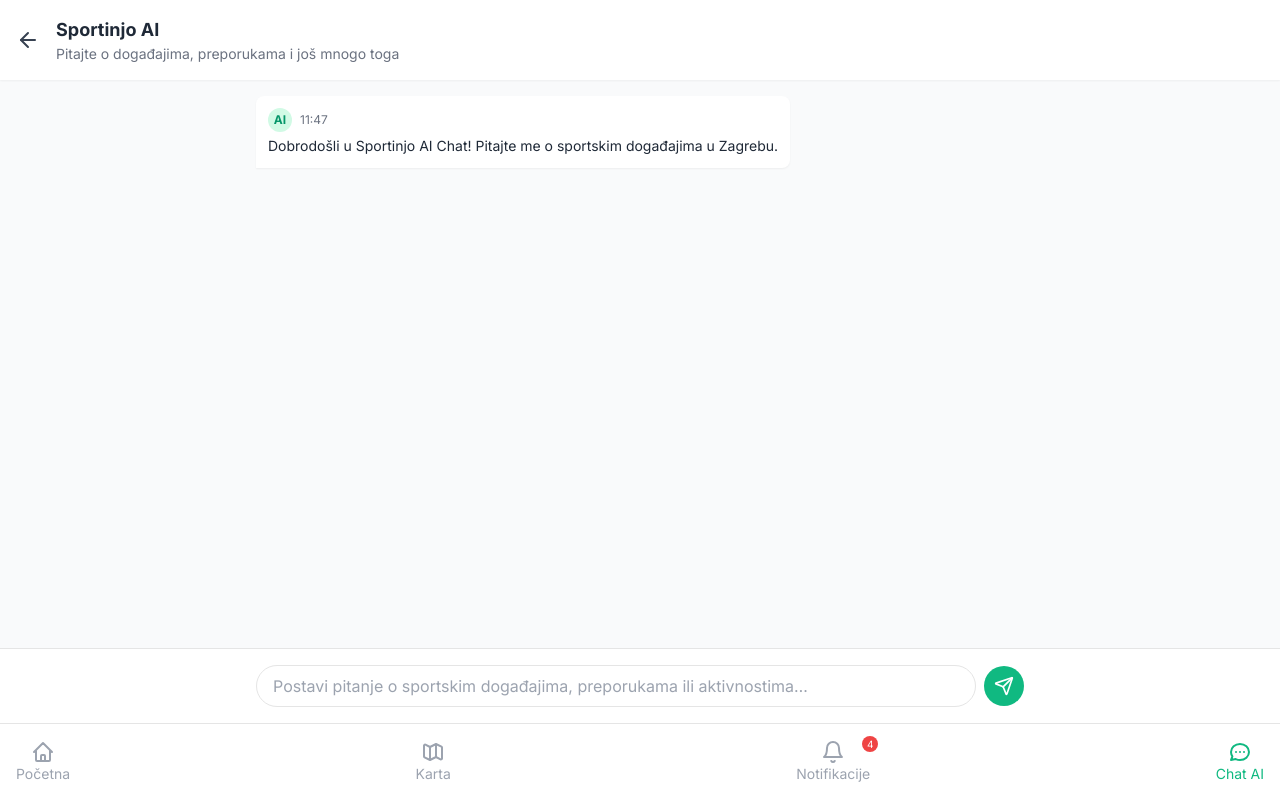
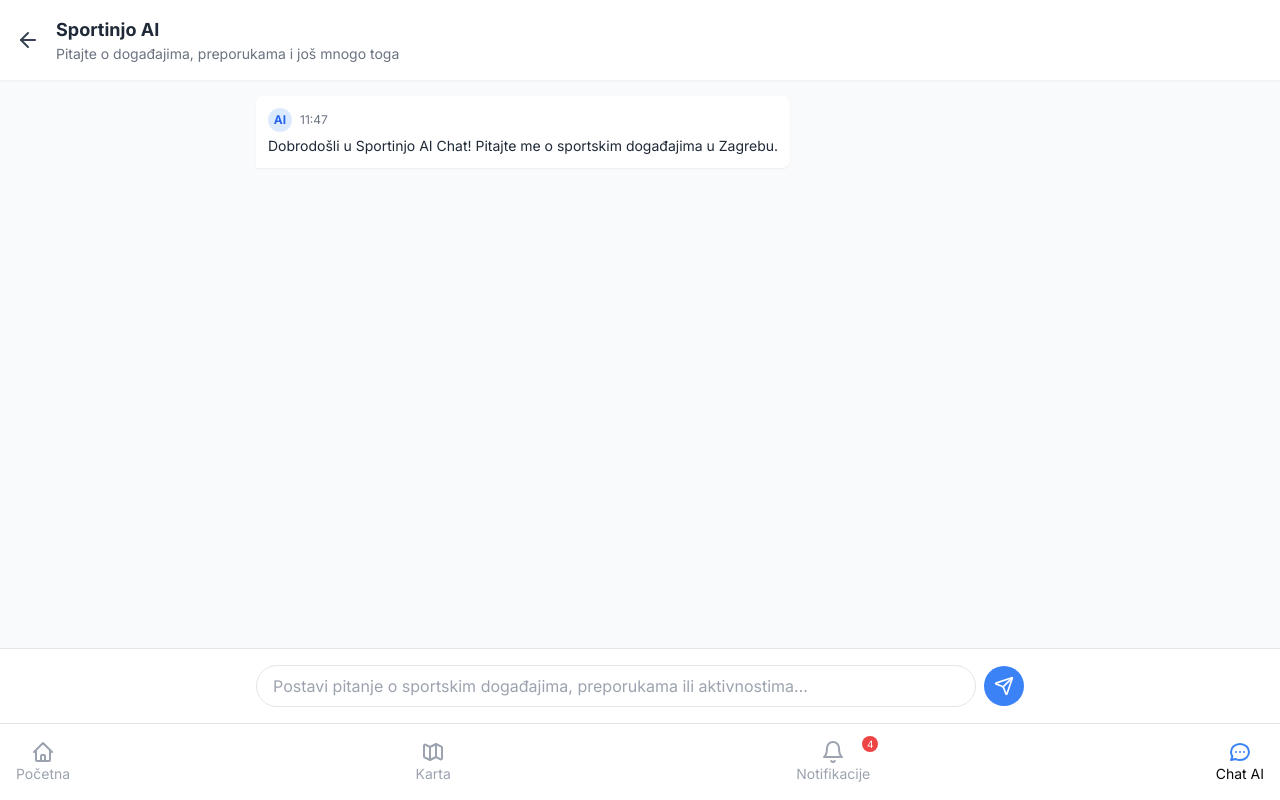
Before and after one commit to kvrancic/sportinjo, a Next.js app: page /chat in a window 1280 px wide. Built offline with nearby package versions, Linux system fonts and the light colour scheme.

Commit message:
boja u chatu

```diff
--- a/app/chat/page.tsx
+++ b/app/chat/page.tsx
@@ -149,7 +149,7 @@ export default function ChatPage() {
               <div
                 className={`max-w-[80%] rounded-lg p-3 ${
                   message.sender === "user"
-                    ? "bg-emerald-500 text-white rounded-br-none"
+                    ? "bg-blue-500 text-white rounded-br-none"
                     : "bg-white shadow-sm rounded-bl-none"
                 }`}
               >
@@ -157,14 +157,14 @@ export default function ChatPage() {
                   <div
                     className={`w-6 h-6 rounded-full flex items-center justify-center mr-2 ${
                       message.sender === "user"
-                        ? "bg-emerald-600"
-                        : "bg-emerald-100"
+                        ? "bg-blue-600"
+                        : "bg-blue-100"
                     }`}
                   >
                     {message.sender === "user" ? (
                       <User className="w-4 h-4 text-white" />
                     ) : (
-                      <div className="text-emerald-600 font-bold text-xs">
+                      <div className="text-blue-600 font-bold text-xs">
                         AI
                       </div>
                     )}
@@ -172,7 +172,7 @@ export default function ChatPage() {
                   <span
                     className={`text-xs ${
                       message.sender === "user"
-                        ? "text-emerald-100"
+                        ? "text-blue-100"
                         : "text-gray-500"
                     }`}
                   >
@@ -233,7 +233,7 @@ export default function ChatPage() {
                           </div>
                           <Link
                             href={`/event/${event.id}`}
-                            className="mt-2 flex items-center text-xs font-medium text-emerald-600"
+                            className="mt-2 flex items-center text-xs font-medium text-blue-600"
                           >
                             <span>Pogledaj detalje</span>
                             <ExternalLink className="w-3 h-3 ml-1" />
@@ -252,8 +252,8 @@ export default function ChatPage() {
             <div className="flex justify-start">
               <div className="max-w-[80%] rounded-lg p-3 bg-white shadow-sm rounded-bl-none">
                 <div className="flex items-center mb-1">
-                  <div className="w-6 h-6 rounded-full flex items-center justify-center mr-2 bg-emerald-100">
-                    <div className="text-emerald-600 font-bold text-xs">AI</div>
+                  <div className="w-6 h-6 rounded-full flex items-center justify-center mr-2 bg-blue-100">
+                    <div className="text-blue-600 font-bold text-xs">AI</div>
                   </div>
                   <span className="text-xs text-gray-500">
                     {new Date().toLocaleTimeString("hr-HR", {
@@ -282,13 +282,13 @@ export default function ChatPage() {
           <input
             type="text"
             placeholder="Postavi pitanje o sportskim događajima, preporukama ili aktivnostima…"
-            className="flex-1 border rounded-full px-4 py-2 focus:outline-none focus:ring-2 focus:ring-emerald-500"
+            className="flex-1 border rounded-full px-4 py-2 focus:outline-none focus:ring-2 focus:ring-blue-500"
             value={newMessage}
             onChange={(e) => setNewMessage(e.target.value)}
             onKeyDown={(e) => e.key === "Enter" && handleSendMessage()}
           />
           <button
-            className="ml-2 w-10 h-10 bg-emerald-500 text-white rounded-full flex items-center justify-center"
+            className="ml-2 w-10 h-10 bg-blue-500 text-white rounded-full flex items-center justify-center"
             onClick={handleSendMessage}
           >
             <Send className="w-5 h-5" />
@@ -350,7 +350,7 @@ export default function ChatPage() {
             </span>
           </Link>
           <Link href="/chat" className="flex flex-col items-center">
-            <div className="w-6 h-6 text-emerald-500">
+            <div className="w-6 h-6 text-blue-500">
               {/* Chat ikona */}
               <svg
                 xmlns="http://www.w3.org/2000/svg"
@@ -366,7 +366,7 @@ export default function ChatPage() {
                 />
               </svg>
             </div>
-            <span className="text-sm text-emerald-500">Chat AI</span>
+            <span className="text-sm text-blue -500">Chat AI</span>
           </Link>
         </div>
       </div>
--- a/app/page.tsx
+++ b/app/page.tsx
@@ -214,7 +214,7 @@ export default function SportsAroundMe() {
           <img
             src="/samo-kip.png" /* path relative to /public      */
             alt="" /* decorative, so empty alt      */
-            className="w-[420px] md:w-[800px] opacity-15 select-none translate-x-[100px] translate-y-[80px] md:translate-x-[300px]"
+            className="w-[420px] md:w-[800px] w-[800px] opacity-15 select-none translate-x-[100px] translate-y-[80px] md:translate-x-[300px]"
           />
         </div>
         <div className="absolute top-4 right-4 flex items-center gap-3">
```
